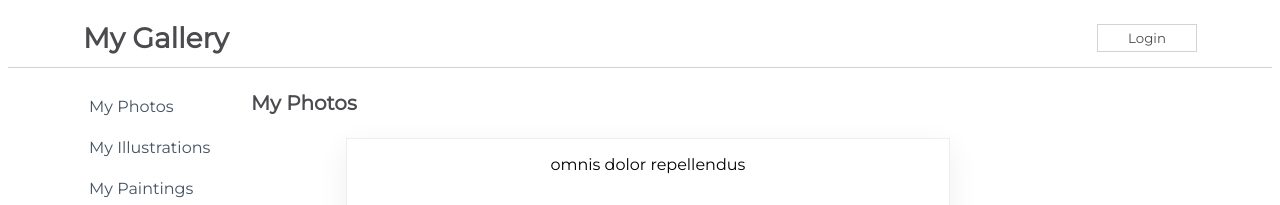
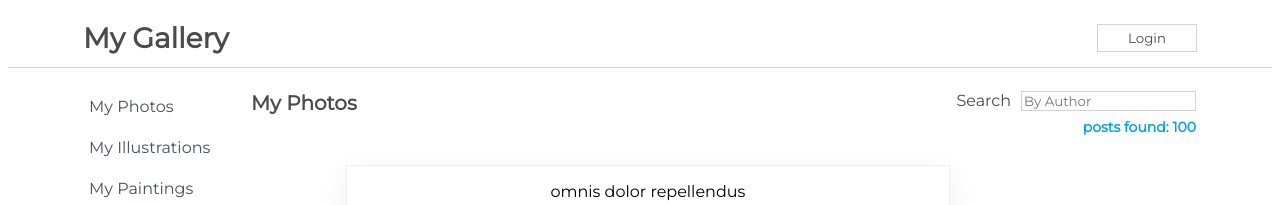
Before and after one commit to csilfverskiold/react-functional-components, a React (Create React App) app in the folder my-app/: page / in a window 1280 px wide. Shown: the top 205 px of the page. Built offline with nearby package versions, Linux system fonts and the light colour scheme.

Commit message:
Add filter form search functionality to content

```diff
--- a/my-app/src/components/Content.js
+++ b/my-app/src/components/Content.js
@@ -10,26 +10,45 @@
         super(props)
 
         this.state = {
-            isLoaded: false
+            isLoaded: false,
+            posts: [],
         }
     }
 
 componentDidMount() {
     setTimeout(() => {
         this.setState({
-            isLoaded: true
+            isLoaded: true,
+            posts: savedPosts,
         })
     }, 2000)
 }
+
+handleChange = (event) => {
+    const name = event.target.value.toLowerCase()
+    console.log(name)
+    const filteredPosts = savedPosts.filter((post) => {
+      return post.name.toLowerCase().includes(name)
+    })
+    this.setState({
+      posts: filteredPosts
+    })
+  }
+
 
     render() {
         return (
             <div className={css.Content}>
                 <div className={css.TitleBar}>
                     <h1>My Photos</h1>
+                    <form>
+                        <label htmlFor = "searchInput">Search</label>
+                        <input type="search" id="searchInput" placeholder="By Author" onChange={(event) => this.handleChange(event)}/>
+                        <h4>posts found: {this.state.posts.length}</h4>
+                    </form>
                 </div>
                 <div className={css.SearchResults}>
-                    {this.state.isLoaded ? <PostItem savedPosts={savedPosts} /> : <Loader />}
+                    {this.state.isLoaded ? <PostItem savedPosts={this.state.posts} /> : <Loader />}
                 </div>
             </div>
         )
```
